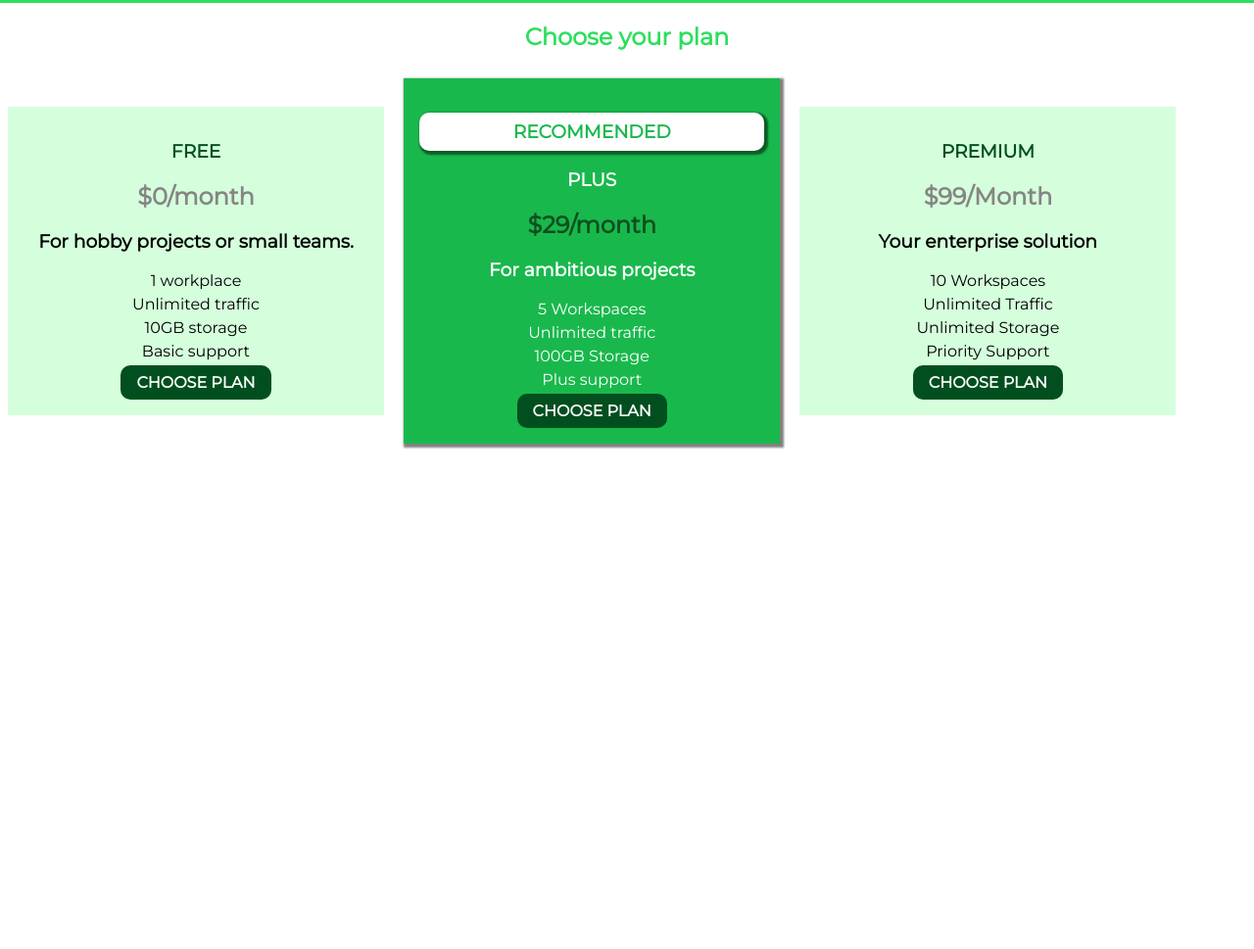
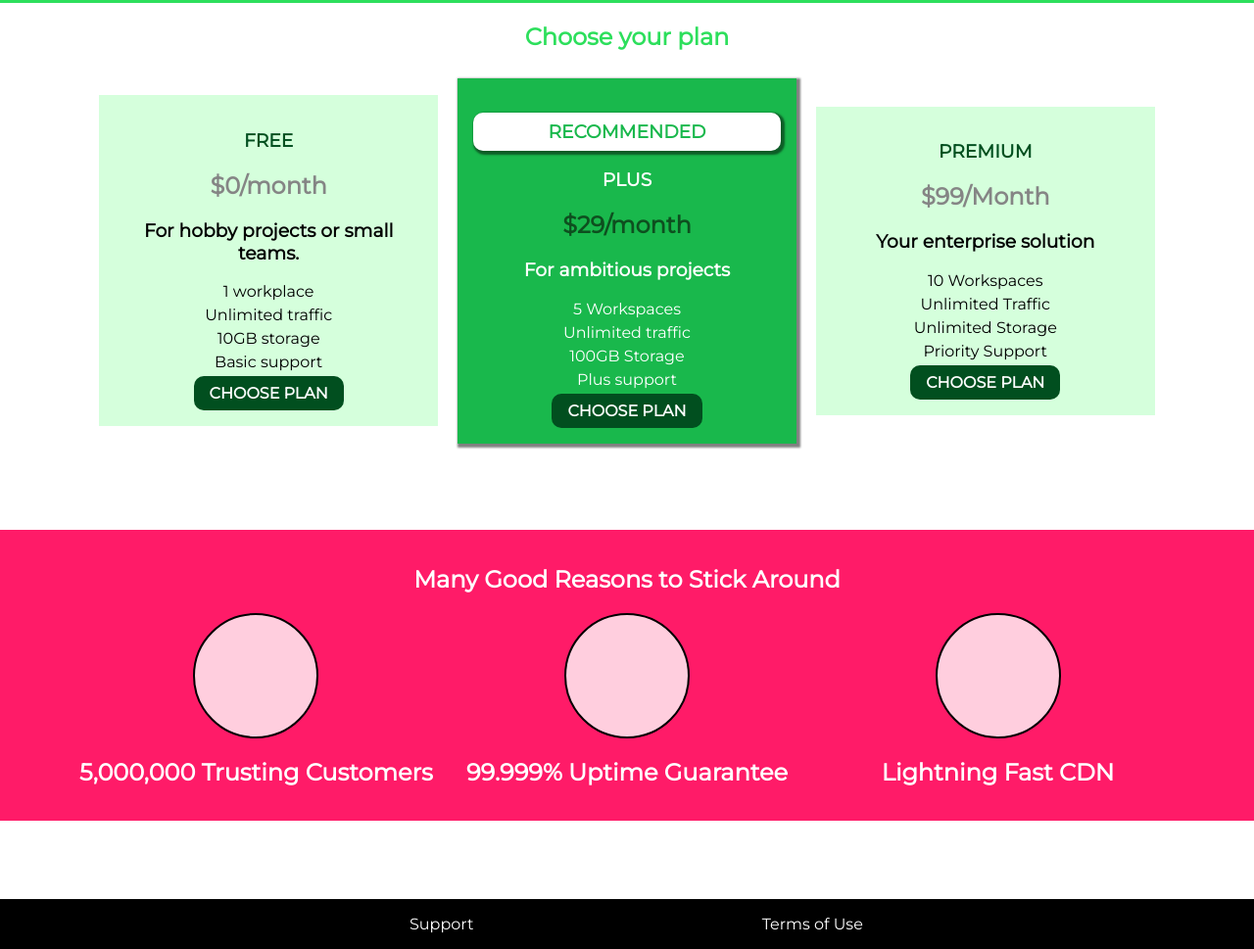
Before and after one commit to jcranwang/CSS-Projects, a plain HTML site: page Project-uHost/index.html in a window 1280 px wide. Shown: the part 40-1009 px from the top of the page at 98% size. Before the commit the page ends 800 px from the top, so only its background shows below. Drawn offline with Linux system fonts and the light colour scheme.

Commit message:
Project-uHost: styling key-featuresection and footer, setup package page

```diff
--- a/Project-uHost/index.html
+++ b/Project-uHost/index.html
@@ -8,7 +8,8 @@
       href="https://fonts.googleapis.com/css?family=Montserrat"
       rel="stylesheet"
     />
-    <link rel="stylesheet" href="./style.css" />
+    <link rel="stylesheet" href="./share.css">
+    <link rel="stylesheet" href="./main.css" />
     <title>uHost</title>
   </head>
   <body>
@@ -29,7 +30,8 @@
       </nav>
     </header>
     <main>
-      <section id="plan">
+      <section>
+        <div class="plans">
           <h1 class="section-title">Choose your plan</h1>
           <article class="plan">
             <h1 class="plan-title">FREE</h1>
@@ -74,7 +76,35 @@
               <button class="button">CHOOSE PLAN</button>
             </div>
           </article>
+        </div>
+      </section>
+      <section class="key-feature">
+        <h1 class="section-title">Many Good Reasons to Stick Around</h1>
+        <ul class="feature-list">
+          <li class="feature-item">
+            <div class="feature-pic"></div>
+            <h2 class="feature-description">5,000,000 Trusting Customers</h2>
+          </li>
+          <li class="feature-item">
+            <div class="feature-pic"></div>
+            <h2 class="feature-description">99.999% Uptime Guarantee</h2>
+          </li>
+          <li class="feature-item">
+            <div class="feature-pic"></div>
+            <h2 class="feature-description">Lightning Fast CDN</h2>
+          </li>
+        </ul>
       </section>
     </main>
+    <footer class="main-footer">
+      <ul class="footer-list">
+        <li class="footer-list_item">
+          <a href="">Support</a>
+        </li>
+        <li class="footer-list_item">
+          <a href="">Terms of Use</a>
+        </li>
+      </ul>
+    </footer>
   </body>
 </html>
--- /dev/null
+++ b/Project-uHost/main.css
@@ -0,0 +1,104 @@
+* {
+  box-sizing: border-box;
+}
+
+body {
+  font-family: "Montserrat", sans-serif;
+  margin: 0;
+}
+
+.section-title {
+  color: #2ddf5c;
+  text-align: center;
+}
+
+.plans {
+  width: 90%;
+  text-align: center;
+  margin: auto;
+}
+
+.plan {
+  display: inline-block;
+  background-color: #d5ffdc;
+  width: 30%;
+  text-align: center;
+  padding: 16px;
+  margin: 8px;
+  vertical-align: middle;
+}
+
+.plan-title {
+  color: #014f1f;
+}
+
+.price-tag {
+  color: #858585;
+}
+
+.plan-list {
+  list-style: none;
+  margin: 0;
+  padding: 0;
+}
+
+.plan-list_item {
+  margin: 5px 0;
+}
+
+.plan-highlight {
+  background-color: #19b84c;
+  color: white;
+  box-shadow: 2px 2px 2px 2px grey;
+}
+
+.plan-recommend {
+  background-color: white;
+  color: #19b84c;
+  padding: 8px;
+  box-shadow: 2px 2px 2px 2px rgb(0, 0, 0, 0.5);
+  border-radius: 10px;
+}
+
+.highlight-price {
+  color: #0e4f1f;
+}
+
+.key-feature {
+  background-color: #ff1b68;
+  padding: 16px;
+  margin-top: 80px;
+  text-align: center;
+}
+
+.key-feature .section-title {
+  color: white;
+}
+
+.feature-list {
+  list-style: none;
+  margin: 0;
+  padding: 0;
+  text-align: center;
+}
+
+.feature-item {
+  width: 30%;
+  display: inline-block;
+  vertical-align: top;
+}
+
+.feature-pic {
+  width: 128px;
+  height: 128px;
+  background-color: #ffcede;
+  border-radius: 50%;
+  border: solid 2px black;
+  margin: auto;
+}
+
+.feature-description {
+  color: white;
+  text-align: center;
+  font-weight: bold;
+}
--- /dev/null
+++ b/Project-uHost/package/package.css
@@ -0,0 +1,8 @@
+* {
+  box-sizing: border-box;
+}
+
+body {
+  font-family: "Montserrat", sans-serif;
+  margin: 0;
+}
--- a/Project-uHost/style.css
+++ b/Project-uHost/share.css
@@ -1,12 +1,3 @@
-* {
-  box-sizing: border-box;
-}
-
-body {
-  font-family: "Montserrat", sans-serif;
-  margin: 0;
-}
-
 .main-header {
   background-color: #2ddf5c;
   width: 100%;
@@ -69,57 +60,6 @@ body {
   border: none;
 }
 
-.section-title {
-  color: #2ddf5c;
-  text-align: center;
-}
-
-.plan {
-  display: inline-block;
-  background-color: #d5ffdc;
-  width: 30%;
-  text-align: center;
-  padding: 16px;
-  margin: 8px;
-  vertical-align: middle;
-}
-
-.plan-title {
-  color: #014f1f;
-}
-
-.price-tag {
-  color: #858585;
-}
-
-.plan-list {
-  list-style: none;
-  margin: 0;
-  padding: 0;
-}
-
-.plan-list_item {
-  margin: 5px 0;
-}
-
-.plan-highlight {
-  background-color: #19b84c;
-  color: white;
-  box-shadow: 2px 2px 2px 2px grey;
-}
-
-.plan-recommend {
-  background-color: white;
-  color: #19b84c;
-  padding: 8px;
-  box-shadow: 2px 2px 2px 2px rgb(0, 0, 0, 0.5);
-  border-radius: 10px;
-}
-
-.highlight-price {
-  color: #0e4f1f;
-}
-
 .button {
   background: #014f1f;
   color: white;
@@ -140,3 +80,31 @@ body {
 .button:focus {
   outline: none;
 }
+
+.main-footer {
+  background-color: black;
+  padding: 16px;
+  margin-top: 80px;
+}
+
+.footer-list {
+  list-style: none;
+  margin: 0;
+  padding: 0;
+  text-align: center;
+}
+
+.footer-list_item {
+  display: inline-block;
+  width: 30%;
+}
+
+.footer-list_item a {
+  color: white;
+  text-decoration: none;
+}
+
+.footer-list_item a:hover,
+.footer-list_item a:active {
+  color: #ccc;
+}
```
Also changed, not shown: Project-uHost/package/index.html (added, +43 -0 lines). Lines whose indentation alone changed are shown as unchanged.
